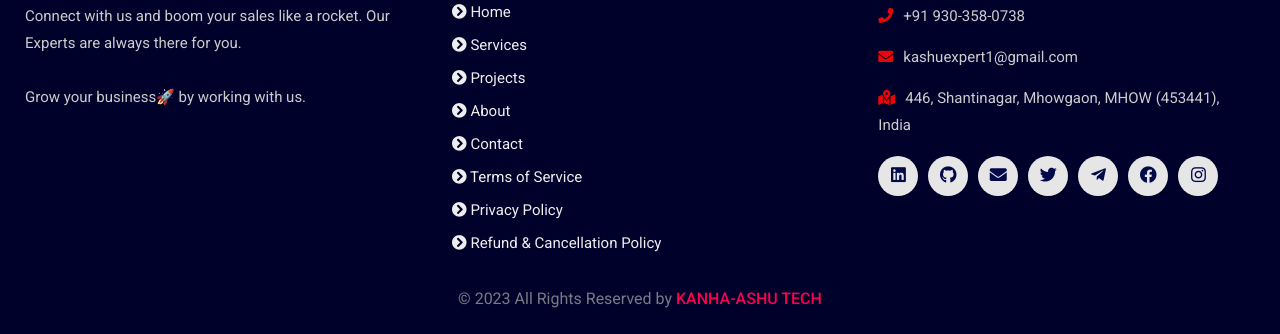
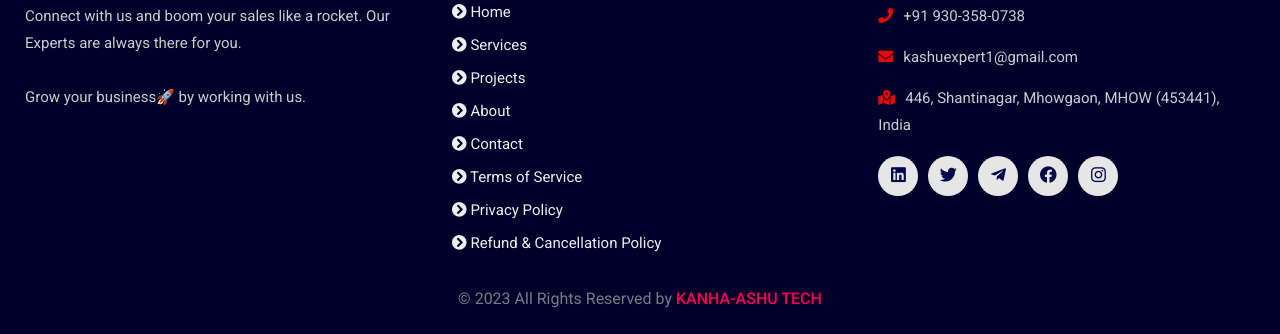
Before and after one commit to kanhaashutech/NEW-Kanha-Ashu-Tech-Website, a plain HTML site: page index.html in a window 1280 px wide. Shown: the part 6561-6895 px from the top of the page. Drawn offline with nearby package versions, Linux system fonts and the light colour scheme; files whose address does not match are found by name.

Commit message:
Update index.html

```diff
--- a/index.html
+++ b/index.html
@@ -1023,9 +1023,9 @@
           <a href="https://www.linkedin.com/in/kanha-ashutech/" class="fab fa-linkedin" aria-label="LinkedIn"
             target="_blank"></a>
 
-          <a href="https://github.com/Ashuexpert" class="fab fa-github" aria-label="GitHub" target="_blank"></a>
+<!--           <a href="https://github.com/Ashuexpert" class="fab fa-github" aria-label="GitHub" target="_blank"></a> -->
 
-          <a href="kashuexpert1@gmail.com" class="fas fa-envelope" aria-label="Mail" target="_blank"></a>
+<!--           <a href="kashuexpert1@gmail.com" class="fas fa-envelope" aria-label="Mail" target="_blank"></a> -->
 
           <a href="https://twitter.com/kanha_ashu_tech" class="fab fa-twitter" aria-label="Twitter" target="_blank"></a>
 
```
